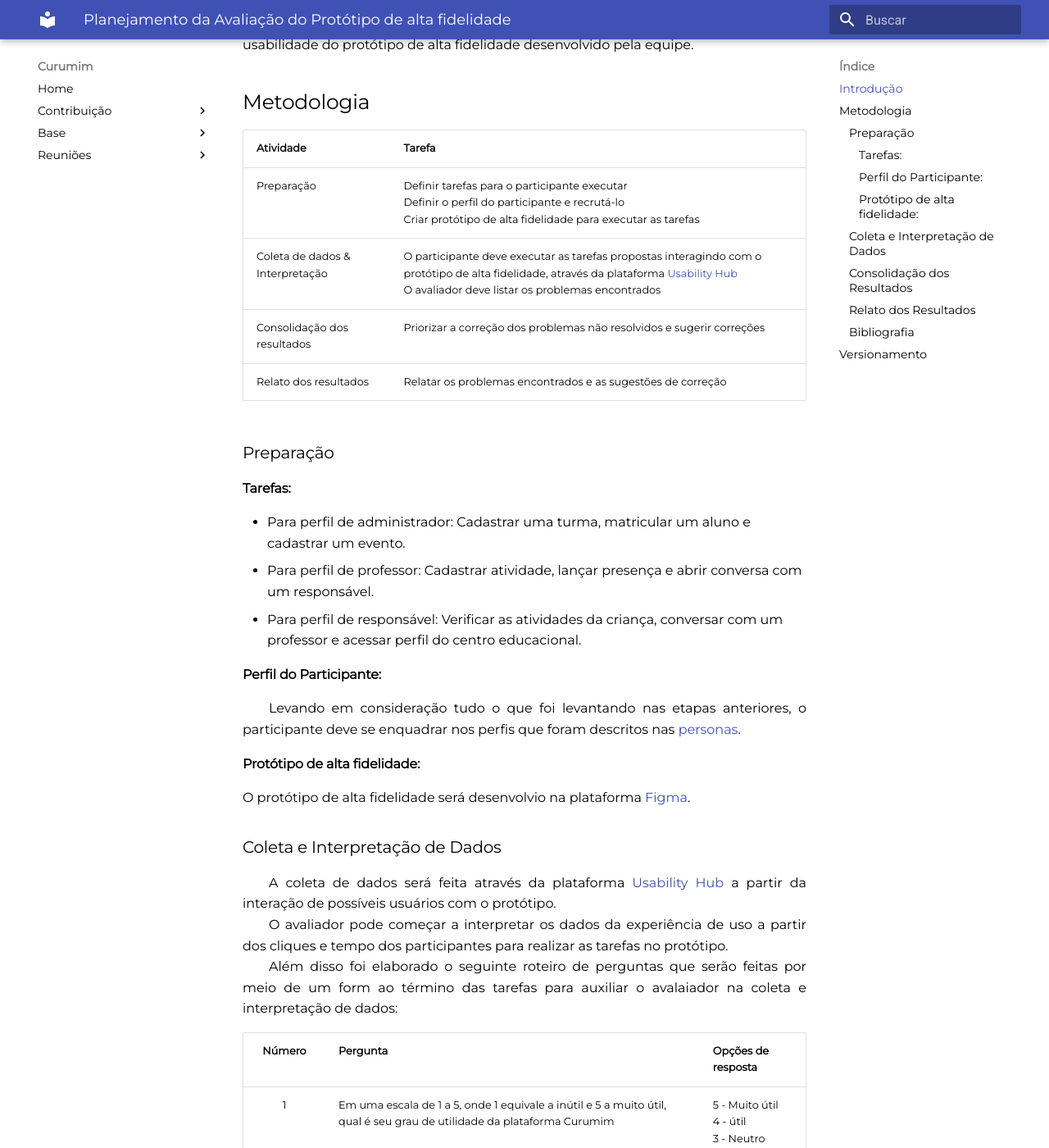
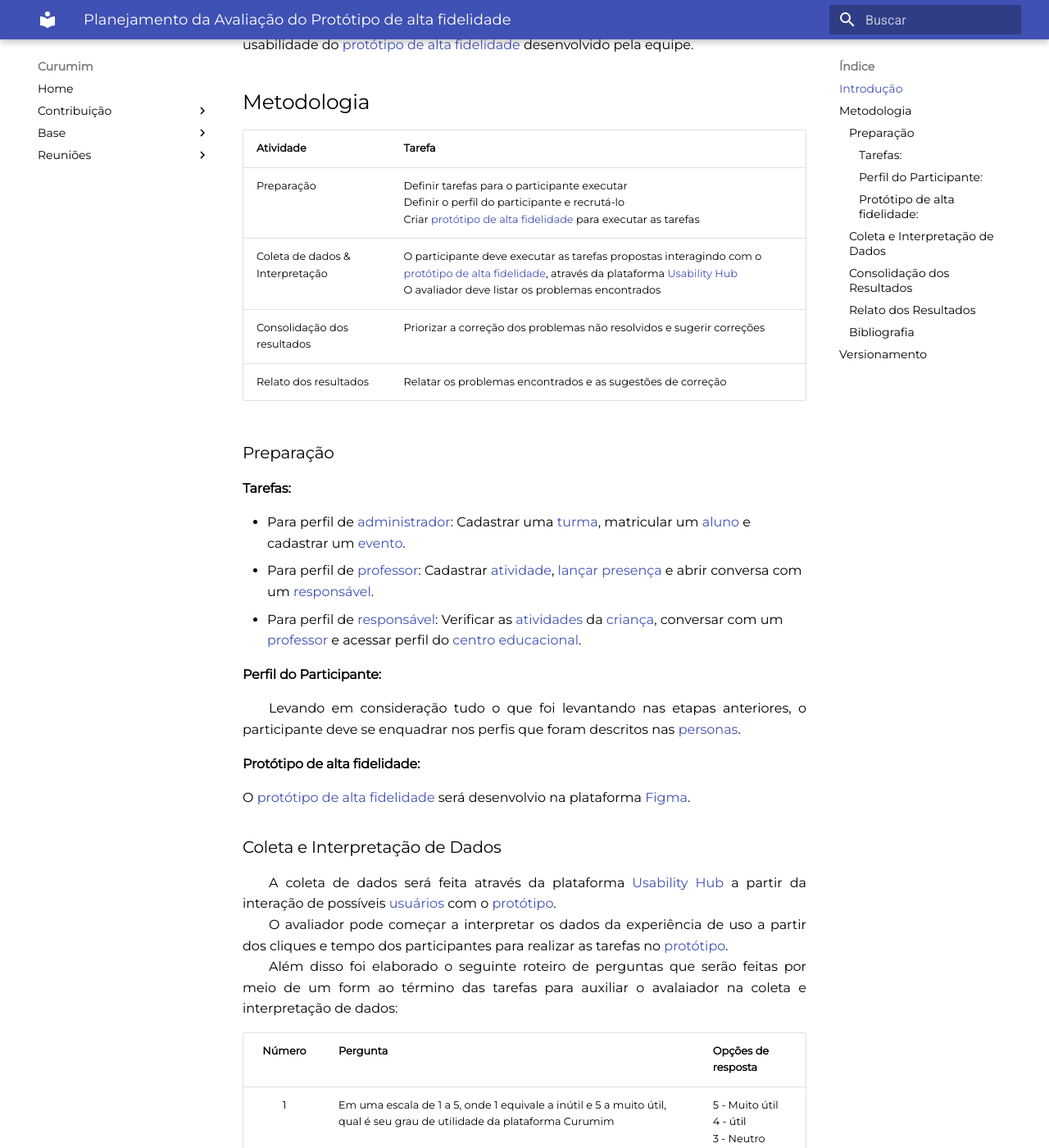
Before and after one commit to UnBArqDsw2021-1/2021.1_G6_Curumim, an MkDocs documentation site: the page built from docs/base/design-sprint/plan-test.md, in a window 1280 px wide and 1400 px high, scrolled down 256 px. Shown: the whole window at 82% size. Built offline with MkDocs 1.6.1 and Material for MkDocs 9.7.7, drawn with Linux system fonts in a browser that asks for light colours; part of the change alters nothing that is shown; some of the changed text lies outside the part shown.

```diff
--- a/docs/base/design-sprint/plan-test.md
+++ b/docs/base/design-sprint/plan-test.md
@@ -1,36 +1,36 @@
-# Planejamento da Avaliação do Protótipo de alta fidelidade
+# Planejamento da Avaliação do [Protótipo de alta fidelidade](/base/requisitos/modelagem/lexicos/#lexico-prototipo-de-alta-fidelidade)
 
 ## Introdução
-&emsp;&emsp;O presente documento visa o planejamento da avaliação a partir do teste de usabilidade do protótipo de alta fidelidade desenvolvido pela equipe.
+&emsp;&emsp;O presente documento visa o planejamento da avaliação a partir do teste de usabilidade do [protótipo de alta fidelidade](/base/requisitos/modelagem/lexicos/#lexico-prototipo-de-alta-fidelidade) desenvolvido pela equipe.
 
 ## Metodologia
 
 | Atividade | Tarefa |
 |--|--|
-| Preparação |Definir tarefas para o participante executar<br> Definir o perfil do participante e recrutá-lo<br>Criar protótipo de alta fidelidade para executar as tarefas |
-| Coleta de dados & Interpretação | O participante deve executar as tarefas propostas interagindo com o protótipo de alta fidelidade, através da plataforma [Usability Hub](https://usabilityhub.com/)<br> O avaliador deve listar os problemas encontrados<br>|
+| Preparação |Definir tarefas para o participante executar<br> Definir o perfil do participante e recrutá-lo<br>Criar [protótipo de alta fidelidade](/base/requisitos/modelagem/lexicos/#lexico-prototipo-de-alta-fidelidade) para executar as tarefas |
+| Coleta de dados & Interpretação | O participante deve executar as tarefas propostas interagindo com o [protótipo de alta fidelidade](/base/requisitos/modelagem/lexicos/#lexico-prototipo-de-alta-fidelidade), através da plataforma [Usability Hub](https://usabilityhub.com/)<br> O avaliador deve listar os problemas encontrados<br>|
 | Consolidação dos resultados<br> | Priorizar a correção dos problemas não resolvidos e sugerir correções<br> |
 | Relato dos resultados<br> | Relatar os problemas encontrados e as sugestões de correção<br> |
 
 ### Preparação
 
 #### Tarefas:
-- Para perfil de administrador: Cadastrar uma turma, matricular um aluno e cadastrar um evento.
-- Para perfil de professor: Cadastrar atividade, lançar presença e abrir conversa com um responsável.
-- Para perfil de responsável: Verificar as atividades da criança, conversar com um professor e acessar perfil do centro educacional.
+- Para perfil de [administrador](/base/requisitos/modelagem/lexicos/#lexico-administrador): Cadastrar uma [turma](/base/requisitos/modelagem/lexicos/#lexico-turma), matricular um [aluno](/base/requisitos/modelagem/lexicos/#lexico-aluno) e cadastrar um [evento](/base/requisitos/modelagem/lexicos/#lexico-evento).
+- Para perfil de [professor](/base/requisitos/modelagem/lexicos/#lexico-professor): Cadastrar [atividade](/base/requisitos/modelagem/lexicos/#lexico-atividade), [lançar presença](/base/requisitos/modelagem/lexicos/#lexico-lancar-presenca) e abrir conversa com um [responsável](/base/requisitos/modelagem/lexicos/#lexico-responsavel).
+- Para perfil de [responsável](/base/requisitos/modelagem/lexicos/#lexico-responsavel): Verificar as [atividades](/base/requisitos/modelagem/lexicos/#lexico-atividade) da [criança](/base/requisitos/modelagem/lexicos/#lexico-crianca), conversar com um [professor](/base/requisitos/modelagem/lexicos/#lexico-professor) e acessar perfil do [centro educacional](/base/requisitos/modelagem/lexicos/#lexico-centro-educacional).
 
 #### Perfil do Participante:
 &emsp;&emsp;Levando em consideração tudo o que foi levantando nas etapas anteriores, o participante deve se enquadrar nos perfis que foram descritos nas [personas](../requisitos/elicitacao/personas.md).
 
 #### Protótipo de alta fidelidade:
 
-O protótipo de alta fidelidade será desenvolvio na plataforma [Figma](https://www.figma.com/).
+O [protótipo de alta fidelidade](/base/requisitos/modelagem/lexicos/#lexico-prototipo-de-alta-fidelidade) será desenvolvio na plataforma [Figma](https://www.figma.com/).
 
 
 
 ### Coleta e Interpretação de Dados
-&emsp;&emsp;A coleta de dados será feita através da plataforma [Usability Hub](https://usabilityhub.com/) a partir da interação de possíveis usuários com o protótipo.<br>
-&emsp;&emsp;O avaliador pode começar a interpretar os dados da experiência de uso a partir dos cliques e tempo dos participantes para realizar as tarefas no protótipo.<br>
+&emsp;&emsp;A coleta de dados será feita através da plataforma [Usability Hub](https://usabilityhub.com/) a partir da interação de possíveis [usuários](/base/requisitos/modelagem/lexicos/#lexico-usuario) com o [protótipo](/base/requisitos/modelagem/lexicos/#lexico-prototipo).<br>
+&emsp;&emsp;O avaliador pode começar a interpretar os dados da experiência de uso a partir dos cliques e tempo dos participantes para realizar as tarefas no [protótipo](/base/requisitos/modelagem/lexicos/#lexico-prototipo).<br>
 &emsp;&emsp;Além disso foi elaborado o seguinte roteiro de perguntas que serão feitas por meio de um form ao término das tarefas para auxiliar o avalaiador na coleta e interpretação de dados:
 
 | Número | Pergunta | Opções de resposta |
@@ -40,7 +40,7 @@ O protótipo de alta fidelidade será desenvolvio na plataforma [Figma](https://
 | 3 | Alguma sugestão de melhoria para a realização das tarefas? | Pergunta discursiva |
 
 ### Consolidação dos Resultados
-&emsp;&emsp; Nessa etapa os avaliadores devem levantar, levando em consideração a interação do participante com o protótipo, o resultado de todas as ações na realização das tarefas.
+&emsp;&emsp; Nessa etapa os avaliadores devem levantar, levando em consideração a interação do participante com o [protótipo](/base/requisitos/modelagem/lexicos/#lexico-prototipo), o resultado de todas as ações na realização das tarefas.
 
 ### Relato dos Resultados
 
@@ -59,3 +59,4 @@ O protótipo de alta fidelidade será desenvolvio na plataforma [Figma](https://
 |--|--|--|--|
 |1.0|30/07/2021| Abertura do documento | Daniel Porto |
 |1.1|04/08/2021| Atualização do documento para a utilização do Usability Hub | Mateus O. Patrício |
+|1.2|06/08/2021| Adição de hiperlinks dos léxicos | Mateus O. Patrício |
```
